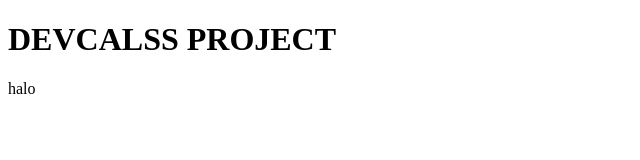
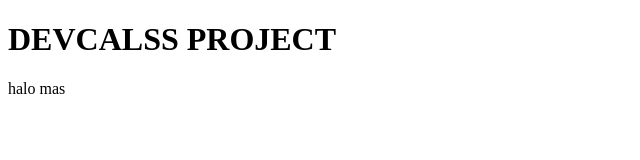
Before and after one commit to Abdi-01/git-simple, a plain HTML site: page index.html in a window 1280 px wide. Shown: the full height of the page, 0-640 px from the left. Drawn offline with Linux system fonts and the light colour scheme.

Commit message:
FE: Zaki

```diff
--- a/index.html
+++ b/index.html
@@ -11,6 +11,6 @@
         <h1>DEVCALSS PROJECT</h1>
     </div>
     <!-- perubahan -->
-    <p>halo</p>
+    <p>halo mas</p>
 </body>
 </html>
```
